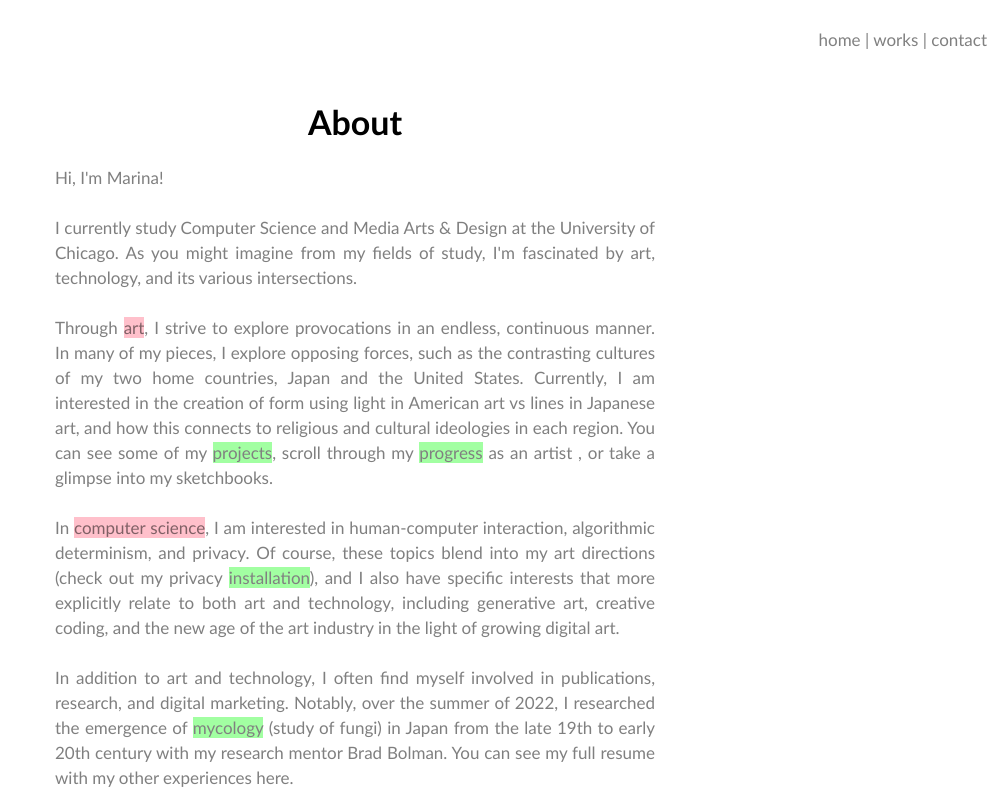
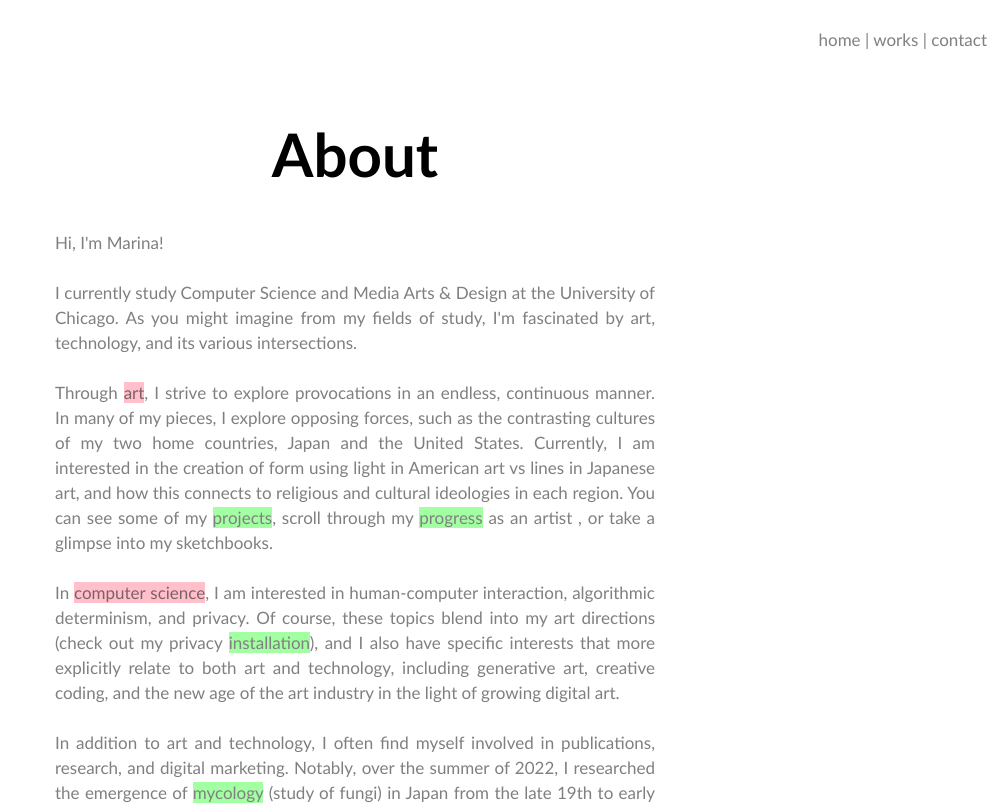
Before and after one commit to takaramarina/about, a plain HTML site: page index.html in a window 1280 px wide. Shown: the top 806 px of the page, without its empty margins (285-1280 px from the left). Drawn offline with Linux system fonts and the light colour scheme.

Commit message:
font size

```diff
--- a/index.html
+++ b/index.html
@@ -7,7 +7,7 @@
 
     <style>
       h1 {
-        font-size: 60;
+        font-size: 60px;
         padding-top: 30px;
         animation-name: slide;
         animation-duration: 4s;
```
